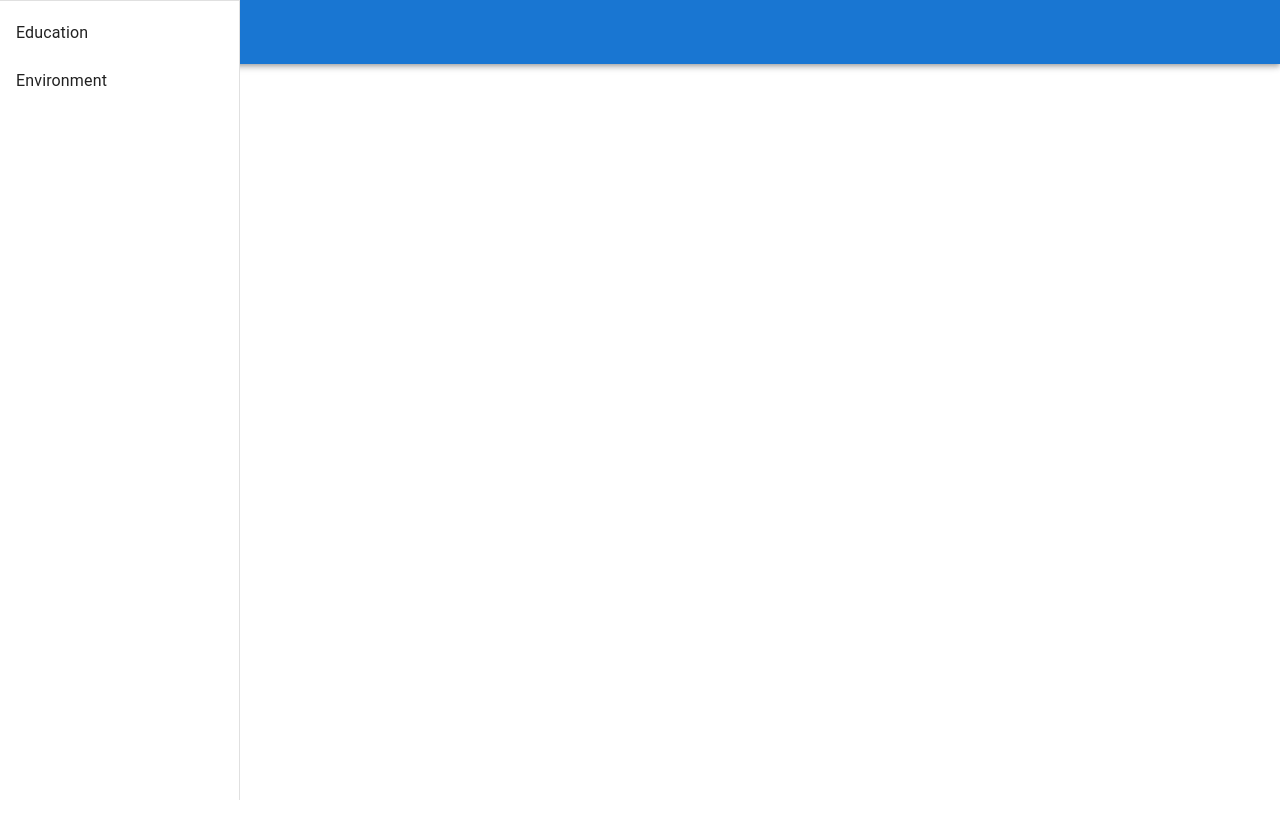
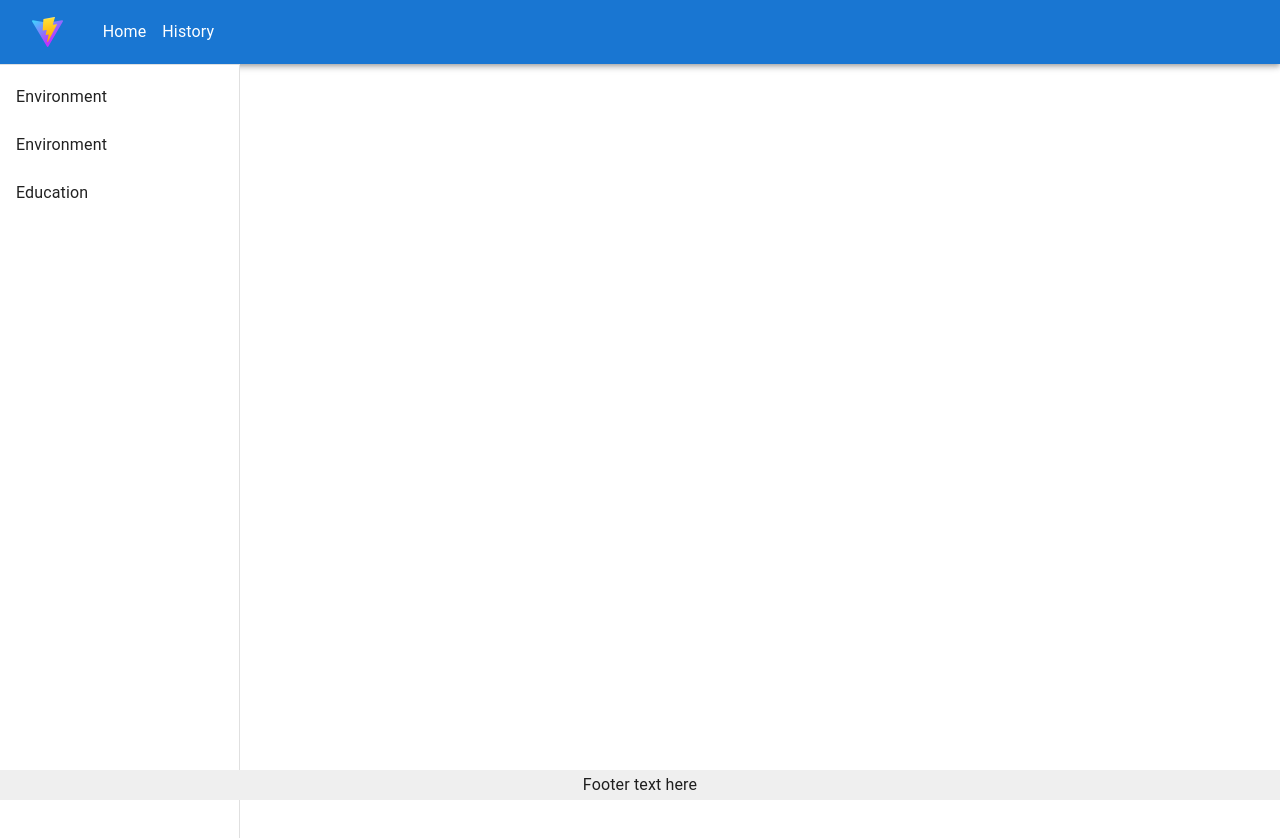
Before and after one commit to Sudhanva-Nadiger/My-App, a React (Vite) app: page / in a window 1280 px wide. Shown: the top 838 px of the page. Before the commit the page ends 800 px from the top, so only its background shows below. Built offline with nearby package versions, Linux system fonts and the light colour scheme.

Commit message:
fix drawer overflow and height problems
- fix overall app overflow-x
- bring footer to front
- make cards legible

```diff
--- a/src/App.jsx
+++ b/src/App.jsx
@@ -6,11 +6,11 @@ import Footer from './components/Footer'
 function App() {
 
   return (
-    <>
+    <div style={{ overflowX: 'hidden' }}>
       <NavBar />
       <BucketView />
       <Footer/>
-    </>
+    </div>
   )
 }
 
--- a/src/components/Cards.jsx
+++ b/src/components/Cards.jsx
@@ -4,7 +4,7 @@ import Card from './Card'
 const Cards = ({cards}) => {
 
   return (
-    <div className=''>
+    <div style={{ marginTop: '0.5rem' }}>
         {
            cards.map((card)=>{
                 return (
--- a/src/components/Drawer.jsx
+++ b/src/components/Drawer.jsx
@@ -15,7 +15,7 @@ import Cards from './Cards'
 const drawerWidth = 240;
 
 function ResponsiveDrawer() {
-  const [mobileOpen, setMobileOpen] = React.useState(false);
+  const [mobileOpen, setMobileOpen] = React.useState(true);
   const [cards, setCards] = React.useState([]);
   const [active, setActive] = React.useState("");
   const buckets = useSelector(allBuckets)
@@ -50,7 +50,7 @@ function ResponsiveDrawer() {
   );
 
   return (
-    <div className="flex">
+    <div style={{ display: 'flex' }}>
       <Box sx={{ display: 'flex' }}>
         <CssBaseline />
 
@@ -78,7 +78,7 @@ function ResponsiveDrawer() {
             variant="permanent"
             sx={{
               display: { xs: 'none', sm: 'block' },
-              '& .MuiDrawer-paper': { boxSizing: 'border-box', width: drawerWidth },
+              '& .MuiDrawer-paper': {  width: drawerWidth, position: 'relative', height: '100vh', pb: '6rem', overflowY:'auto' },
             }}
             open
           >
@@ -86,10 +86,7 @@ function ResponsiveDrawer() {
           </Drawer>
         </Box>
       </Box>
-      <div style={{
-        position: "relative",
-        left:`${drawerWidth}px`
-      }} >
+      <div>
         {
           <Cards cards={cards} />
         }
--- a/src/components/Footer.jsx
+++ b/src/components/Footer.jsx
@@ -1,8 +1,11 @@
 import React from 'react'
+import {Box, Typography} from "@mui/material";
 
 const Footer = () => {
   return (
-    <div>Footer</div>
+      <Box sx={{ position: 'absolute', bottom: 0, left: 0, right: 0, p: '0.2rem', bgcolor: '#efefef', zIndex:1201 }}>
+        <Typography sx={{ textAlign: 'center', verticalAlign: 'middle' }}>Footer text here</Typography>
+      </Box>
   )
 }
 
--- a/src/components/NavBar.jsx
+++ b/src/components/NavBar.jsx
@@ -14,7 +14,7 @@ const NavBar = () => {
             aria-label="open drawer"
             edge="start"
             onClick={noop}
-            sx={{ display: { md: 'none' } }}
+            sx={{ display: { sm: 'none' } }}
         >
           <MenuIcon />
         </IconButton>
--- a/src/features/bucketSlice.js
+++ b/src/features/bucketSlice.js
@@ -4,11 +4,11 @@ const initialState = {
     buckets: [
         {
             id: nanoid(),
-            name: "Education",
+            name: "Environment",
             cards: [
                 {
-                    title: "card1",
-                    link: "link"
+                    title: "card2",
+                    link: "linkkejb"
                 }
             ]
         },
@@ -19,6 +19,16 @@ const initialState = {
                 {
                     title: "card2",
                     link: "linkkejb"
+                }
+            ]
+        },
+        {
+            id: nanoid(),
+            name: "Education",
+            cards: [
+                {
+                    title: "card1",
+                    link: "link"
                 }
             ]
         },
```
